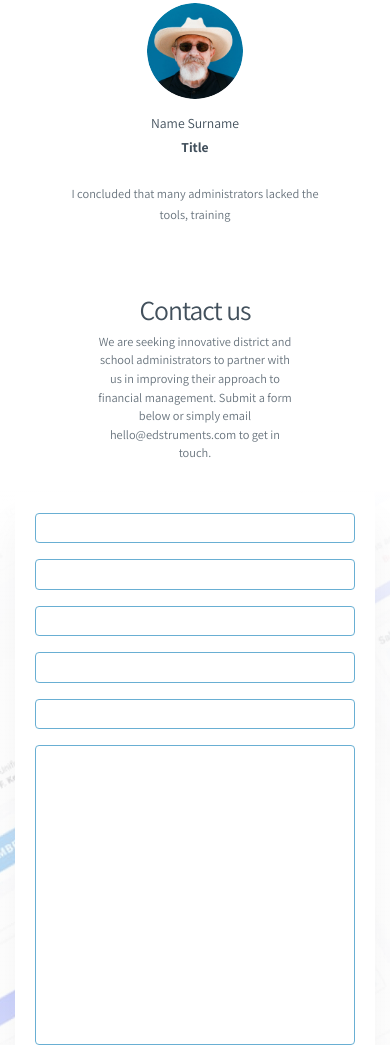
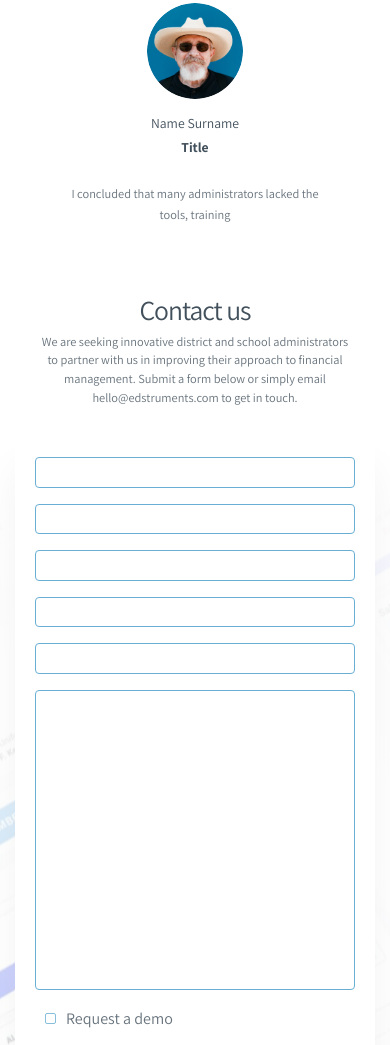
Before and after one commit to keenethics/edstruments-landing, a website built with webpack: page src/index.html in a window 390 px wide. Shown: the part 6560-7605 px from the top of the page. Built offline with nearby package versions, Linux system fonts and the light colour scheme; files whose address does not match are found by name.

Commit message:
Background edits for mobile view of Contacu Us section

```diff
--- a/src/sass/main.scss
+++ b/src/sass/main.scss
@@ -1047,6 +1047,20 @@
       1400px: 138px
     )
   );
+
+  @include breakpoint(mobile) {
+    background: url("http://localhost:8080/assets/img/contact-us/bg_contact_us_panels.png")
+        center/cover no-repeat,
+      linear-gradient(
+        180deg,
+        #fff 20.65%,
+        rgba(255, 255, 255, 0.65) 91%,
+        #fff 93.22%
+      ),
+      url("http://localhost:8080/assets/img/contact-us/mockps.jpg") center
+        no-repeat;
+  }
+
   h2 {
     font-style: normal;
     font-weight: normal;
@@ -1069,17 +1083,17 @@
     @include poly-fluid-sizing(
       "padding-left",
       (
-        767px: 97px,
-        1024px: 72px,
-        1400px: 138px
+        767px: 38px,
+        1024px: 230px,
+        1400px: 400px
       )
     );
     @include poly-fluid-sizing(
       "padding-right",
       (
-        767px: 97px,
-        1024px: 72px,
-        1400px: 138px
+        767px: 38px,
+        1024px: 230px,
+        1400px: 400px
       )
     );
   }
```
